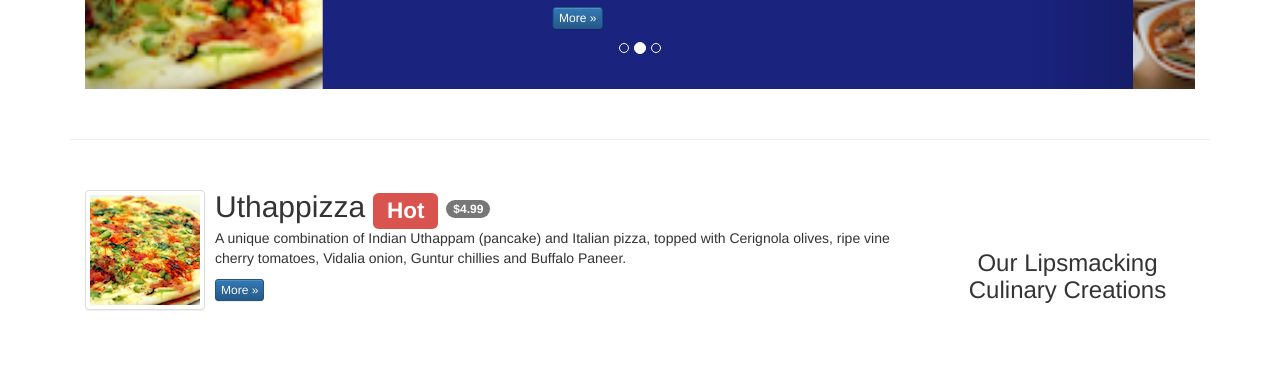
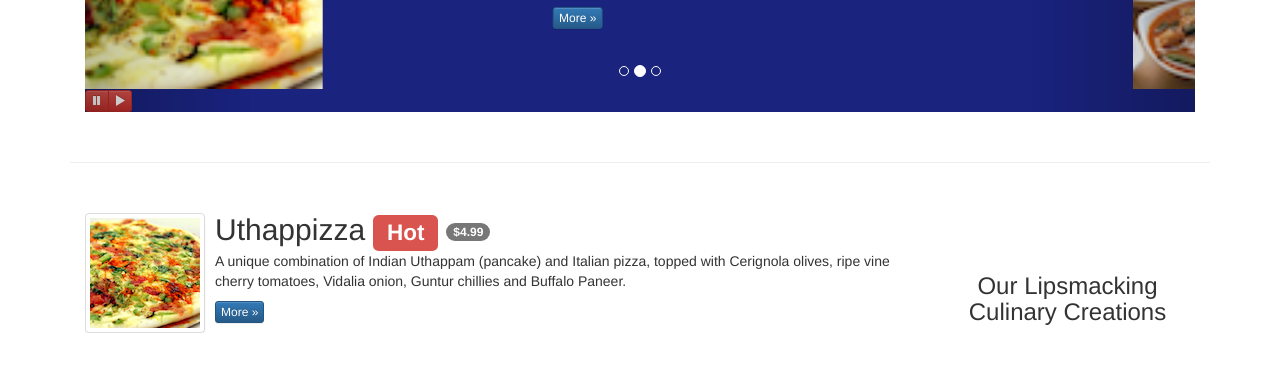
Before and after one commit to blizarazu/Front-End-Web-UI-Frameworks-and-Tools-Coursera, a plain HTML site: page conFusion/index.html in a window 1280 px wide. Shown: the part 720-1092 px from the top of the page. Drawn offline with nearby package versions, Linux system fonts and the light colour scheme.

Commit message:
Add the carousel control buttons

```diff
--- a/conFusion/index.html
+++ b/conFusion/index.html
@@ -216,6 +216,14 @@
                         <p><a class="btn btn-primary btn-xs" href="#">More &raquo;</a></p>
                         </div>
                     </div>
+                    <div class="btn-group" id="carouselButtons">
+                        <button class="btn btn-danger btn-xs" id="carousel-pause">
+                            <span class="glyphicon glyphicon-pause" aria-hidden="true"></span>
+                        </button>
+                        <button class="btn btn-danger btn-xs" id="carousel-play">
+                            <span class="glyphicon glyphicon-play" aria-hidden="true"></span>
+                        </button>
+                    </div>
                 </div>
                 <!-- Controls -->
                 <a class="left carousel-control" href="#mycarousel" role="button" data-slide="prev">
```
